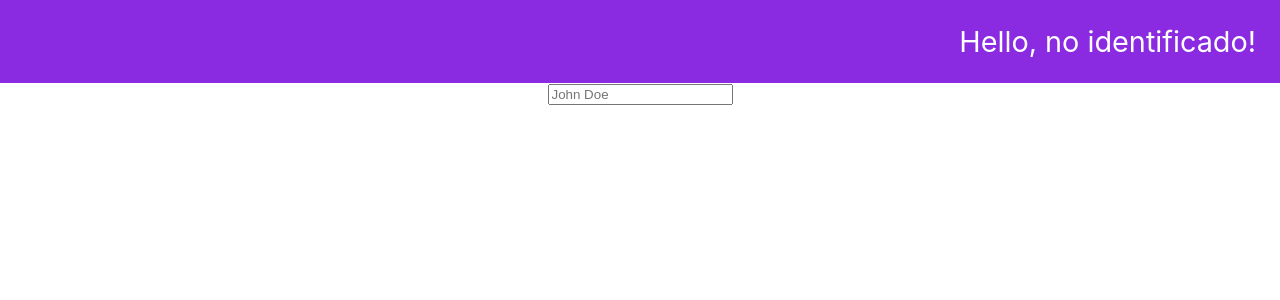
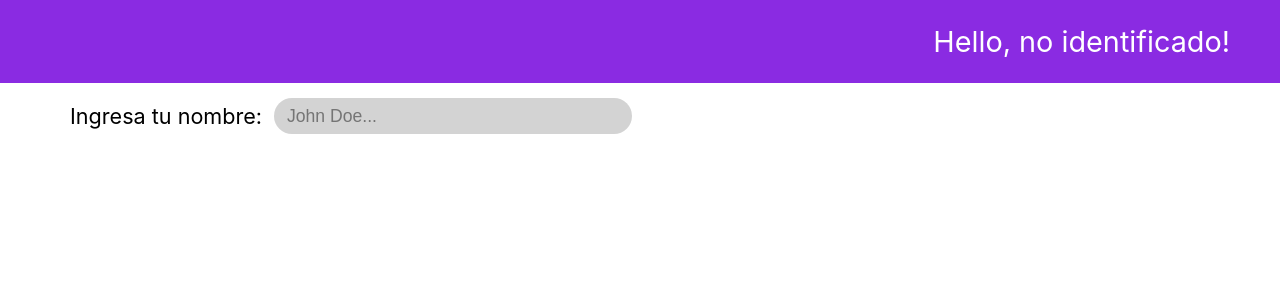
Before and after one commit to DiegoVargasM/dojo_react_context_navbar, a React (Create React App) app: page / in a window 1280 px wide. Shown: the top 300 px of the page. Built offline with nearby package versions, Linux system fonts and the light colour scheme.

Commit message:
Style form, minor overall style fix

```diff
--- /dev/null
+++ b/src/components/Form.css
@@ -0,0 +1,24 @@
+form {
+	height: 30px;
+	display: flex;
+	justify-content: left;
+	padding: 10px;
+	margin-top: 8px;
+	gap: 12px;
+	align-items: center;
+	margin-left: 60px;
+	font-size: 1.35rem;
+}
+
+input{
+	height: 36px;
+	padding: 0;
+	width: 350px;
+	min-width: 200px;
+	max-width: 350px;
+	font-size: 1.1rem;
+	border: none;
+	background-color: lightgrey;
+	border-radius: 25px;
+	padding-left: 8px;
+}
--- a/src/components/Form.js
+++ b/src/components/Form.js
@@ -1,5 +1,6 @@
 import { useContext, useState } from "react";
 import UserContext from "./UserContext";
+import "./Form.css";
 
 const Form = () => {
   const [name, setName] = useState("");
@@ -12,11 +13,13 @@ const Form = () => {
 
   return (
     <form>
+      <label htmlFor="nameInput">Ingresa tu nombre:</label>
       <input
         type="text"
-        placeholder="John Doe"
+        placeholder=" John Doe..."
         value={name}
         onChange={handleChange}
+        name="nameInput"
       />
     </form>
   );
--- a/src/components/navbar.css
+++ b/src/components/Navbar.css
@@ -4,4 +4,5 @@
 	padding: 24px;
 	font-size: 1.8rem;
 	color: white;
+	padding-right: 50px;
 }
--- a/src/components/Navbar.js
+++ b/src/components/Navbar.js
@@ -1,6 +1,6 @@
 import { useContext } from "react";
 import UserContext from "./UserContext";
-import "./navbar.css";
+import "./Navbar.css";
 
 const Navbar = () => {
   const userContext = useContext(UserContext);
```
